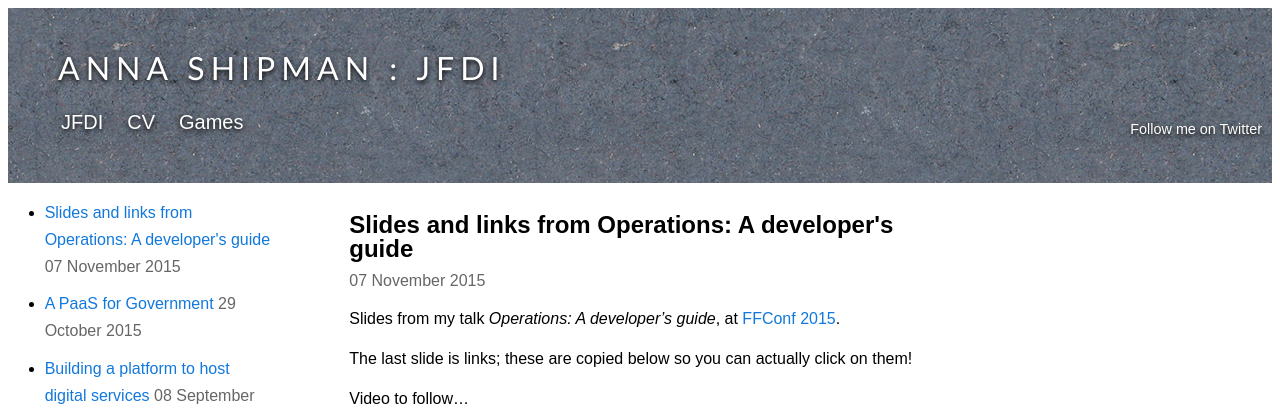
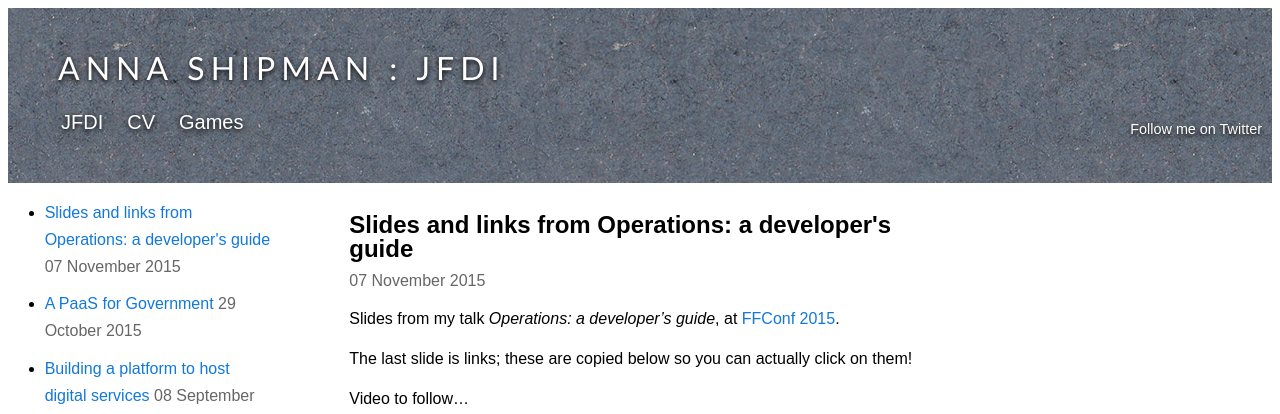
Before and after one commit to annashipman/annashipman.github.io, a Jekyll site: the page built from _posts/2015-11-07-slides-from-ops-a-devs-guide.md, in a window 1280 px wide and 900 px high. Shown: the top 414 px of the window. Built offline with Jekyll 4.4.1, drawn with Linux system fonts in a browser that asks for light colours; Markdown is read by kramdown in place of the engine named in the settings.

Commit message:
Corect grammar! And add italics on homepage
It shouldn't be a capital A after a colon.

```diff
--- a/_posts/2015-11-07-slides-from-ops-a-devs-guide.md
+++ b/_posts/2015-11-07-slides-from-ops-a-devs-guide.md
@@ -1,10 +1,10 @@
 ---
 anchor_id: slides-ops-a-devs-guide
-title: "Slides and links from Operations: A developer's guide"
+title: "Slides and links from Operations: a developer's guide"
 layout: blog_post
 ---
 
-Slides from my talk *Operations: A developer's guide*, at [FFConf
+Slides from my talk *Operations: a developer's guide*, at [FFConf
 2015](http://2015.ffconf.org/).
 
 The last slide is links; these are copied below so you can actually click on
--- a/index.html
+++ b/index.html
@@ -30,9 +30,9 @@
 <div class="blog-post">
 <h1><a
 href="/jfdi/slides-from-ops-a-devs-guide.html">
-Slides and links from Operations: A developer's guide</a></h1>
+Slides and links from Operations: a developer's guide</a></h1>
 <date>07 November 2015</date>
-<p>Slides from my talk Operations: A developer's guide, at FFConf 2015.</p>
+<p>Slides from my talk <i>Operations: a developer's guide</i>, at FFConf 2015.</p>
 <p><a href="/jfdi/slides-from-ops-a-devs-guide.html">Slides</a></p>
 </div>
 <div class="blog-post">
```
